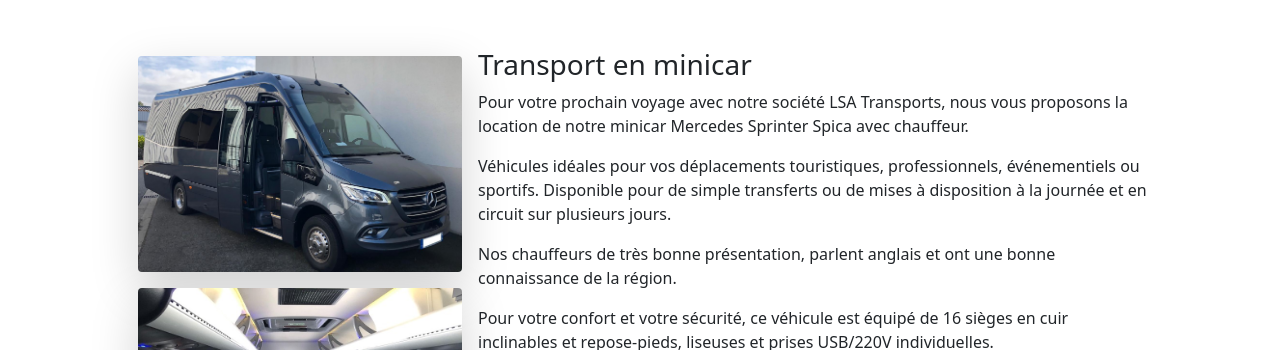
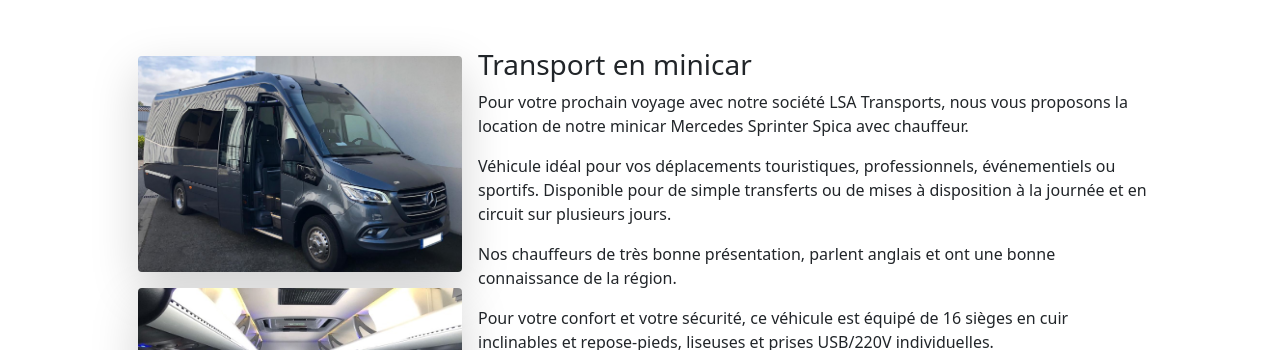
Before and after one commit to lesaffre35/lsa, a Jekyll site: the page built from pages/mini_car.md, in a window 1280 px wide. Shown: the part 332-682 px from the top of the page. Built offline with Jekyll 4.4.1, drawn with Linux system fonts in a browser that asks for light colours; nearby versions of some CDN libraries.

Commit message:
orthographe

```diff
--- a/pages/mini_car.md
+++ b/pages/mini_car.md
@@ -12,7 +12,7 @@
 
 Pour votre prochain voyage avec notre société LSA Transports, nous vous proposons la location de notre minicar Mercedes Sprinter Spica avec chauffeur.
 
-Véhicules idéales pour vos déplacements touristiques, professionnels, événementiels ou sportifs. Disponible pour de simple transferts ou de mises à disposition à la journée et en circuit sur plusieurs jours.
+Véhicule idéal pour vos déplacements touristiques, professionnels, événementiels ou sportifs. Disponible pour de simple transferts ou de mises à disposition à la journée et en circuit sur plusieurs jours.
 
 Nos chauffeurs de très bonne présentation, parlent anglais et ont une bonne connaissance de la région.
 
```
